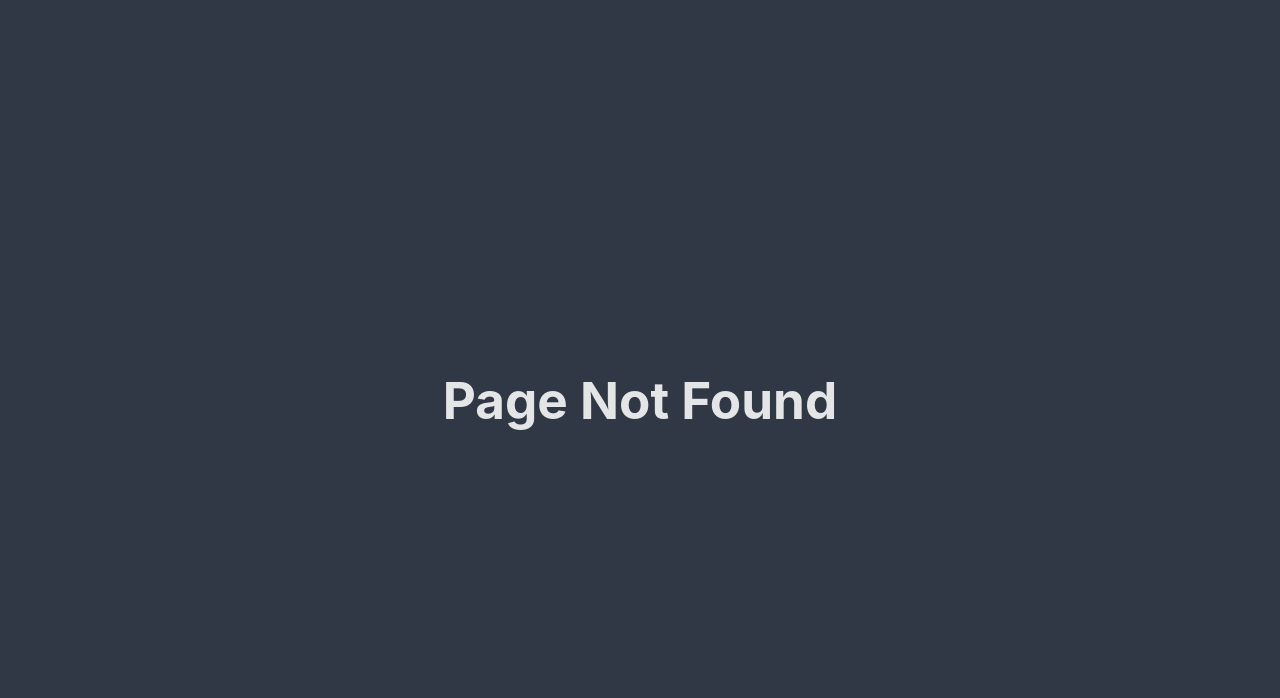
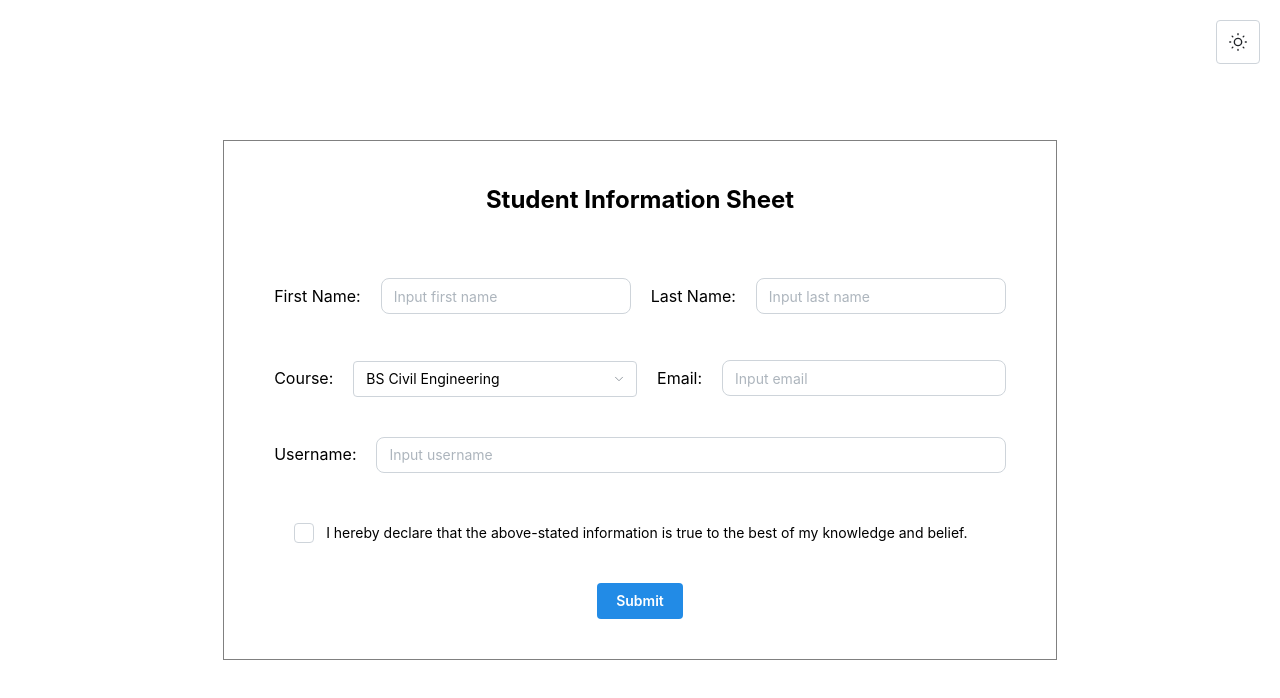
Before and after one commit to jmds0830/team-2, a React (Vite) app in the folder frontend/: page /api/register in a window 1280 px wide. Before the commit this address had no page. Shown: the top 698 px of the page. Built offline with nearby package versions, Linux system fonts and the light colour scheme.

Commit message:
feat: created student registration page

```diff
--- a/frontend/src/index.css
+++ b/frontend/src/index.css
@@ -5,7 +5,6 @@
   font-weight: 400;
   color-scheme: light dark;
   color: rgba(255, 255, 255, 0.87);
-  background-color: #303846;
   font-synthesis: none;
   text-rendering: optimizeLegibility;
   -webkit-font-smoothing: antialiased;
@@ -22,8 +21,3 @@ body {
   text-align: center;
   justify-content: center;
 }
-
-h1 {
-  font-size: 3.2em;
-  line-height: 1.1;
-}
--- a/frontend/src/main.jsx
+++ b/frontend/src/main.jsx
@@ -2,9 +2,17 @@ import React from 'react';
 import ReactDOM from 'react-dom/client';
 import App from './App';
 import './index.css';
+import '@mantine/core/styles.css';
+import { MantineProvider } from '@mantine/core';
 
 ReactDOM.createRoot(document.getElementById('root')).render(
   <React.StrictMode>
-    <App />
+    <MantineProvider
+      withGlobalStyles
+      witNormalizeCSS
+      defaultColorScheme="light"
+    >
+      <App />
+    </MantineProvider>
   </React.StrictMode>
 );
--- /dev/null
+++ b/frontend/src/pages/StudentRegistrationPage.jsx
@@ -0,0 +1,102 @@
+import React from 'react';
+import {
+  Input,
+  Checkbox,
+  Button,
+  ActionIcon,
+  useMantineColorScheme,
+  useComputedColorScheme,
+} from '@mantine/core';
+import { IconSun, IconMoon, IconChevronDown } from '@tabler/icons-react';
+import styles from '../styles/StudentRegistrationPage.module.css';
+
+function StudentRegistrationPage() {
+  const { setColorScheme } = useMantineColorScheme();
+  const computedColorScheme = useComputedColorScheme('light', {
+    getInitialValueInEffect: true,
+  });
+
+  return (
+    <>
+      <div className={styles.toggleButton}>
+        <ActionIcon
+          onClick={() =>
+            setColorScheme(computedColorScheme === 'light' ? 'dark' : 'light')
+          }
+          variant="default"
+          size="xl"
+          aria-label="Toggle color scheme"
+        >
+          <div
+            className={
+              computedColorScheme === 'light' ? styles.light : styles.dark
+            }
+          >
+            <IconSun className={styles.icon} stroke={1.5} />
+            <IconMoon
+              className={`${styles.icon} ${styles['icon-dark']}`}
+              stroke={1.5}
+            />
+          </div>
+        </ActionIcon>
+      </div>
+
+      <div className={styles.studentInfoContainer}>
+        <h2 className={styles.title}>Student Information Sheet</h2>
+        <div className={styles.nameContainer}>
+          <p>First Name:</p>
+          <Input
+            className={styles.firstNameInput}
+            radius="md"
+            placeholder="Input first name"
+          />
+          <p>Last Name:</p>
+          <Input
+            className={styles.lastNameInput}
+            radius="md"
+            placeholder="Input last name"
+          />
+        </div>
+
+        <div className={styles.courseContainer}>
+          <p>Course:</p>
+          <Input
+            className={styles.courseInput}
+            component="select"
+            rightSection={<IconChevronDown size={14} stroke={1.5} />}
+            pointer
+            mt="md"
+          >
+            <option value="civil">BS Civil Engineering</option>
+            <option value="information">BS Information Technology</option>
+            <option value="entrep">BS Entrepreneurship</option>
+          </Input>
+          <p>Email:</p>
+          <Input
+            className={styles.emailInput}
+            radius="md"
+            placeholder="Input email"
+          />
+        </div>
+        <div className={styles.usernameContainer}>
+          <p>Username:</p>
+          <Input
+            className={styles.usernameInput}
+            radius="md"
+            placeholder="Input username"
+          />
+        </div>
+
+        <Checkbox
+          className={styles.checkbox}
+          label="I hereby declare that the above-stated information is true to the best of my knowledge and belief."
+        />
+        <div className={styles.buttonContainer}>
+          <Button variant="filled">Submit</Button>
+        </div>
+      </div>
+    </>
+  );
+}
+
+export default StudentRegistrationPage;
--- a/frontend/src/router.jsx
+++ b/frontend/src/router.jsx
@@ -1,11 +1,16 @@
 import { createBrowserRouter } from 'react-router-dom';
 import HomePage from './pages/HomePage';
 import NotFoundPage from './pages/NotFoundPage';
+import StudentRegistrationPage from './pages/StudentRegistrationPage';
 
 const router = createBrowserRouter([
   {
     path: '/',
     element: <HomePage />,
+  },
+  {
+    path: '/api/register',
+    element: <StudentRegistrationPage />,
   },
   {
     path: '*',
--- /dev/null
+++ b/frontend/src/styles/StudentRegistrationpage.module.css
@@ -0,0 +1,67 @@
+.toggleButton {
+  position: absolute;
+  top: 20px;
+  right: 20px;
+}
+
+.icon {
+  width: 22px;
+  height: 22px;
+}
+
+.light .icon {
+  display: block;
+}
+
+.dark .icon {
+  display: none;
+}
+
+.dark .icon-dark {
+  display: block;
+}
+
+.light .icon-dark {
+  display: none;
+}
+
+.studentInfoContainer {
+  display: flex;
+  flex-direction: column;
+  max-width: 1200px;
+  border: solid 1px gray;
+  padding-block: 20px;
+  padding-inline: 50px;
+}
+
+.title {
+  margin-bottom: 50px;
+}
+
+.nameContainer,
+.courseContainer,
+.usernameContainer {
+  display: flex;
+  align-items: baseline;
+  gap: 20px;
+  justify-content: space-between;
+  margin-bottom: 20px;
+}
+
+.firstNameInput,
+.lastNameInput {
+  width: 250px;
+}
+
+.courseInput,
+.emailInput {
+  width: 100%;
+}
+.usernameInput {
+  width: 100%;
+}
+
+.checkbox,
+.buttonContainer {
+  margin: 20px;
+}
```
Also changed, not shown: frontend/package.json (+12 -0 lines), frontend/src/postcss.config.cjs (added, +14 -0 lines), 1 other file (tests, documents, lock files or other folders).
